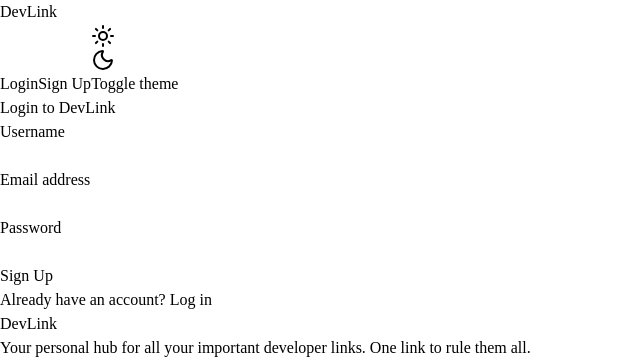
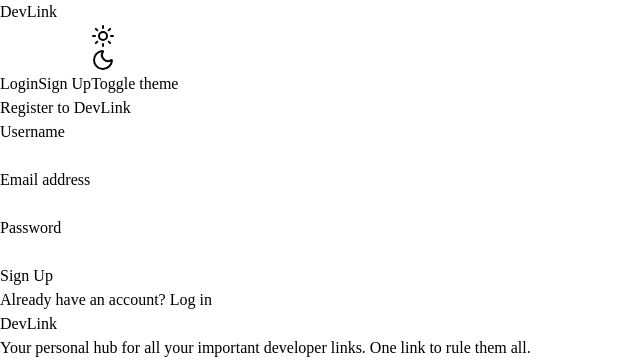
Before and after one commit to Brrendenn/devlink-project, a Next.js app in the folder client/: page /register in a window 1280 px wide. Shown: the top 362 px of the page, without its empty margins (0-640 px from the left). Built offline with nearby package versions, Linux system fonts and the light colour scheme.

Commit message:
Made an AuthContext so that the auth is functional

```diff
--- a/client/src/app/layout.tsx
+++ b/client/src/app/layout.tsx
@@ -4,6 +4,7 @@ import { Navbar } from "@/components/Navbar";
 import { Footer } from "@/components/Footer";
 import { euclid } from "@/lib/fonts";
 import { ThemeProvider } from "@/components/Theme-provider";
+import { AuthProvider } from "@/context/AuthContext";
 
 export const metadata: Metadata = {
   title: "DevLink",
@@ -28,11 +29,13 @@ export default function RootLayout({
           enableSystem
           disableTransitionOnChange
         >
-          <Navbar />
-          <main className="container mx-auto flex-grow py-8 px-4">
-            {children}
-          </main>
-          <Footer />
+          <AuthProvider>
+            <Navbar />
+            <main className="container mx-auto flex-grow py-8 px-4">
+              {children}
+            </main>
+            <Footer />
+          </AuthProvider>
         </ThemeProvider>
       </body>
     </html>
--- a/client/src/app/register/page.tsx
+++ b/client/src/app/register/page.tsx
@@ -62,7 +62,7 @@ export default function RegisterPage() {
       <div className="flex justify-center items-center pt-16">
         <div className="w-full max-w-md p-8 space-y-6 bg-white rounded-lg shadow-xl dark:bg-gray-800">
           <h1 className="text-3xl font-bold text-center text-gray-900 dark:text-white">
-            Login to DevLink
+            Register to DevLink
           </h1>
           <form className="space-y-6" onSubmit={handleRegister}>
             {error && (
--- a/client/src/components/Navbar.tsx
+++ b/client/src/components/Navbar.tsx
@@ -1,10 +1,13 @@
+"use client";
+
 import React from 'react'
 import Link from 'next/link';
 import { Button } from './ui/button';
 import { ModeToggle } from './DarkMode';
+import { useAuth } from '@/context/AuthContext';
 
 export const Navbar = () => {
-  const isLoggedIn = false;
+  const { isLoggedIn, logout } = useAuth();
 
   return (
     <nav className="bg-white dark:bg-gray-900 shadow-md w-full">
@@ -20,7 +23,7 @@ export const Navbar = () => {
                 <Link href="/dashboard">
                   <Button variant="ghost" className='font-bold text-lg cursor-pointer'>Dashboard</Button>
                 </Link>
-                <Button variant="ghost" className='font-bold text-lg cursor-pointer'>Logout</Button>
+                <Button variant="ghost" className='font-bold text-lg cursor-pointer' onClick={logout}>Logout</Button>
 
               </>
             ) : (
--- /dev/null
+++ b/client/src/context/AuthContext.tsx
@@ -0,0 +1,53 @@
+"use client";
+
+import React, { createContext, useContext, useState, useEffect, ReactNode } from "react";
+import { useRouter } from "next/navigation";
+
+interface AuthContextType {
+    isLoggedIn: boolean;
+    token: string | null;
+    login: (token: string) => void;
+    logout: () => void;
+}
+
+const AuthContext = createContext<AuthContextType | undefined>(undefined);
+
+export const AuthProvider = ({ children } : { children: ReactNode }) => {
+    const [token, setToken] = useState<string | null>(null);
+    const router = useRouter();
+
+    useEffect(() => {
+        const storedToken = localStorage.getItem('token');
+        if(storedToken){
+            setToken(storedToken);
+        }
+    }, []);
+
+    const login = (newToken: string) => {
+        setToken(newToken);
+        localStorage.setItem('token', newToken);
+        router.push('/dashboard');
+    };
+
+    const logout = () => {
+        setToken(null);
+        localStorage.removeItem('token');
+        router.push('/login');
+    };
+
+    const isLoggedIn = !!token;
+
+    return (
+        <AuthContext.Provider value={{ isLoggedIn, token, login, logout }}>
+            {children}
+        </AuthContext.Provider>
+    );
+};
+
+export const useAuth = () => {
+    const context = useContext(AuthContext);
+    if(context === undefined){
+        throw new Error('useAuth must be used within an AuthProvider');
+    }
+    return context;
+}
```
Also changed, not shown: client/src/app/login/page.tsx (+3 -4 lines).
